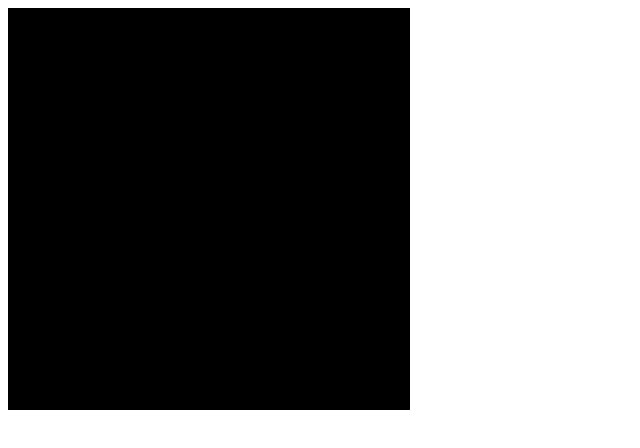
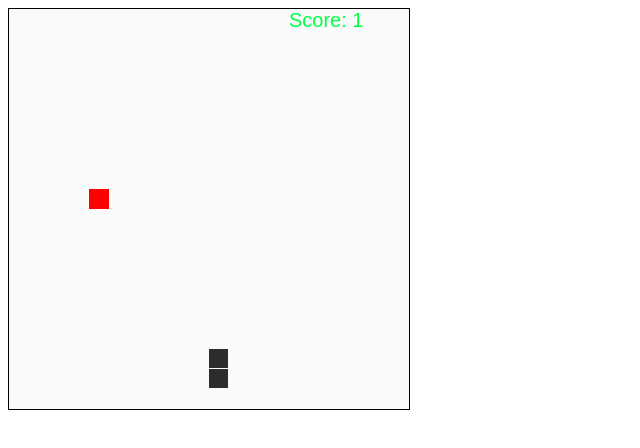
Before and after one commit to theo-nejm/snake-game, a plain HTML site: page index.html in a window 1280 px wide. Shown: the whole page, without its empty margins (0-640 px from the left). Drawn offline with Linux system fonts and the light colour scheme.

Commit message:
Improve game logic

```diff
--- /dev/null
+++ b/game/Apple.js
@@ -0,0 +1,20 @@
+export default class Apple {
+  constructor(canvas, snake) {
+    let isTouching;
+    while(true) {
+      isTouching = false;
+
+      this.x = Math.floor(Math.random() * canvas.width / snake.size) * snake.size;
+      this.y = Math.floor(Math.random() * canvas.height / snake.size) * snake.size;
+
+      for(let i = 0; i < snake.tail.length; i++) {
+        if(this.x === snake.tail[i].x && this.y === snake.tail[i].y) isTouching = true;
+      }
+
+      this.color = 'pink';
+      this.size = snake.size;
+
+      if(!isTouching) break;
+    }
+  }
+}
--- /dev/null
+++ b/game/Snake.js
@@ -0,0 +1,39 @@
+export default class Snake {
+  constructor(x, y, size) {
+    this.x = x;
+    this.y = y;
+    this.size = size;
+    this.tail = [{ x: this.x, y: this.y }];
+    this.rotateX = 0;
+    this.rotateY = 1;
+  }
+
+  move() {
+    let newRect;
+
+    if(this.rotateX === 1) {
+      newRect = {
+        x: this.tail[this.tail.length - 1].x + this.size,
+        y: this.tail[this.tail.length - 1].y,
+      }
+    } else if(this.rotateX === -1) {
+      newRect = {
+        x: this.tail[this.tail.length - 1].x - this.size,
+        y: this.tail[this.tail.length - 1].y,
+      }
+    } else if(this.rotateY === 1) {
+      newRect = {
+        x: this.tail[this.tail.length - 1].x,
+        y: this.tail[this.tail.length - 1].y + this.size,
+      }
+    } else if(this.rotateY === -1) {
+      newRect = {
+        x: this.tail[this.tail.length - 1].x,
+        y: this.tail[this.tail.length - 1].y - this.size,
+      }
+    }
+
+    this.tail.shift();
+    this.tail.push(newRect);
+  }
+}
--- /dev/null
+++ b/game/game.js
@@ -0,0 +1,92 @@
+import Apple from "./Apple.js";
+import Snake from "./Snake.js";
+
+const canvas = document.getElementById('game');
+const canvasContext = canvas.getContext('2d');
+
+const snake = new Snake(200, 200, 20);
+let apple = new Apple(canvas, snake);
+
+window.onload = () => {
+  gameLoop();
+}
+
+function gameLoop() {
+  setInterval(show, 1000 / 10);
+}
+
+function show() {
+  update();
+  draw();
+}
+
+function update() {
+  canvasContext.clearRect(0, 0, canvas.width, canvas.height);
+  snake.move();
+  eatApple();
+  checkWallHit();
+}
+
+function checkWallHit() {
+  const snakeHead = snake.tail[snake.tail.length - 1];
+  if(snakeHead.x === -snake.size) {
+    snakeHead.x = canvas.width - snake.size;
+  } else if(snakeHead.x === canvas.width) {
+    snakeHead.x = -snake.size;
+  } else if(snakeHead.y === -snake.size) {
+    snakeHead.y = canvas.height - snake.size;
+  } else if(snakeHead.y === canvas.width) {
+    snakeHead.y = -snake.size;
+  }
+}
+
+function gameOver() {
+  document.write('game over');
+}
+
+function eatApple() {
+  if(snake.tail[snake.tail.length -1].x === apple.x && snake.tail[snake.tail.length -1].y === apple.y) {
+    snake.tail[snake.tail.length] = { x: apple.x, y: apple.y };
+
+    apple = new Apple(canvas, snake);
+  }
+}
+
+function draw() {
+  createRect(0, 0, canvas.width, canvas.height, "#FAFAFA");
+
+  for(let i = 0; i < snake.tail.length; i++) {
+    createRect(snake.tail[i].x, snake.tail[i].y, 20 - 1, 20 - 1, "#2C2C2C");
+  }
+
+  canvasContext.font = "20px Arial";
+  canvasContext.fillStyle = "#00FF42";
+  canvasContext.fillText("Score: " +  (snake.tail.length - 1), (canvas.width - 120), 18);
+
+  createRect(apple.x, apple.y, apple.size, apple.size, 'red');
+}
+
+function createRect(x, y, sizeX, sizeY, color) {
+  canvasContext.fillStyle = color;
+  canvasContext.fillRect(x, y, sizeX, sizeY);
+}
+
+window.addEventListener('keydown', (ev) => {
+  ev.preventDefault();
+
+  setTimeout(() => {
+    if(ev.keyCode == 37 && snake.rotateX !== 1) {
+      snake.rotateX = -1;
+      snake.rotateY = 0;
+    } else if(ev.keyCode == 38 && snake.rotateY !== 1) {
+      snake.rotateX = 0;
+      snake.rotateY = -1;
+    } else if(ev.keyCode == 39 && snake.rotateX !== -1) {
+      snake.rotateX = 1;
+      snake.rotateY = 0;
+    } else if(ev.keyCode == 40 && snake.rotateY !== -1) {
+      snake.rotateX = 0;
+      snake.rotateY = 1;
+    }
+  }, 1000 / 10)
+});
--- a/game/index.js
+++ /dev/null
@@ -1,7 +0,0 @@
-window.onload = () => {
-  const canvas = document.getElementById('game');
-  const context = canvas.getContext('2d');
-
-  context.fillStyle = "black";
-  context.fillRect(0, 0, canvas.height, canvas.width);
-};
--- a/index.html
+++ b/index.html
@@ -11,6 +11,6 @@
 <body>
   <canvas height="400" width="400" id="game"></canvas>
 
-  <script src="game/index.js"></script>
+  <script src="game/game.js" type="module"></script>
 </body>
 </html>
```
